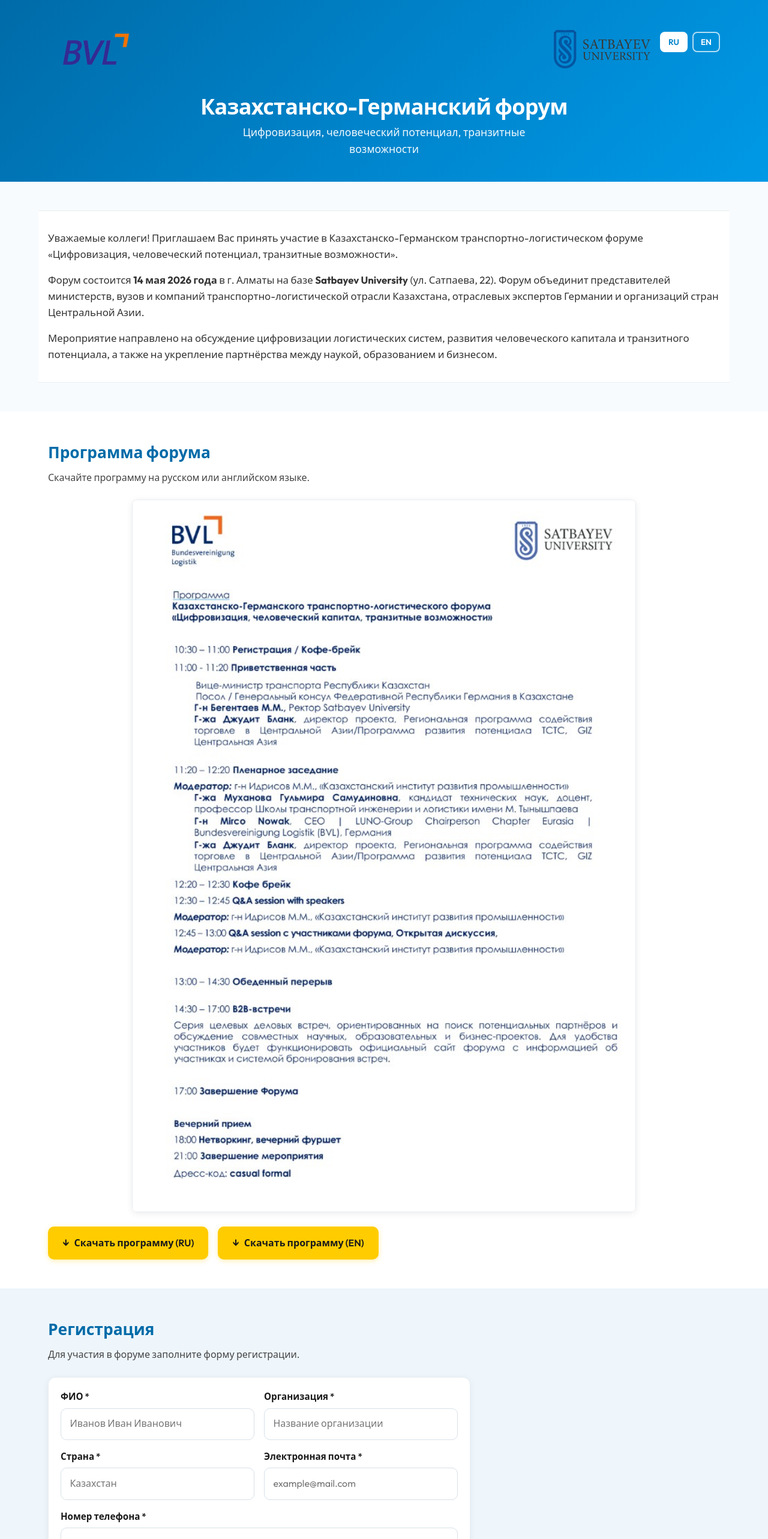
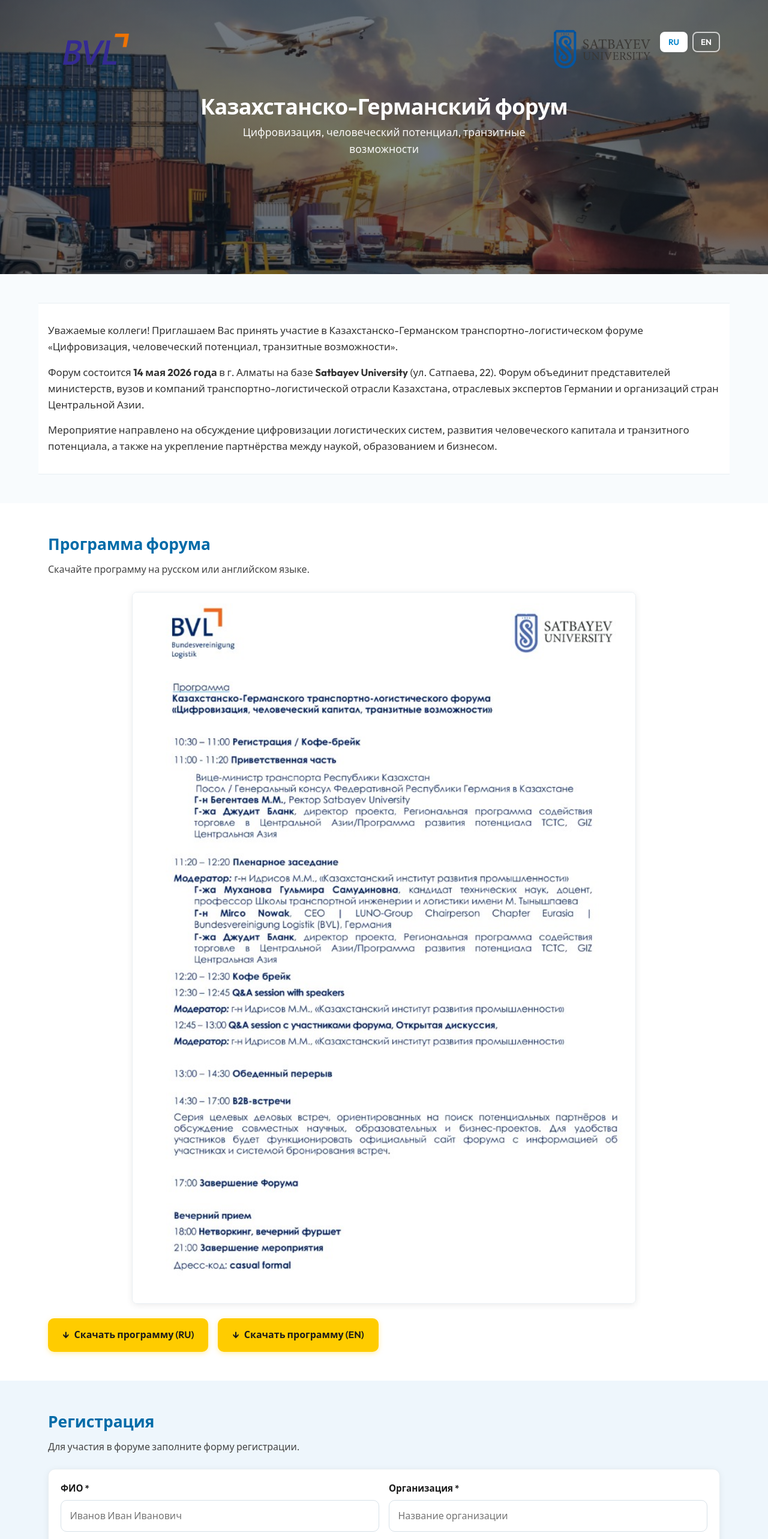
Before and after one commit to zvezdd/KazForum-Logistics, a React (Vite) app: page / in a window 1280 px wide. Shown: the top 2566 px of the page at 60% size. Built offline with nearby package versions, Linux system fonts and the light colour scheme; no server answers.

Commit message:
lil changes

```diff
--- a/src/App.css
+++ b/src/App.css
@@ -40,7 +40,13 @@
 /* —— Header: на всю ширину —— */
 .header {
   width: 100%;
-  background: linear-gradient(135deg, #006ba8 0%, #0083ca 50%, #0099e6 100%);
+  height: 457px;
+  background:
+    linear-gradient(rgba(10, 22, 35, 0.58), rgba(10, 22, 35, 0.58)),
+    url('/hero-logistics.png');
+  background-size: cover;
+  background-position: center;
+  background-repeat: no-repeat;
   color: #fff;
   padding: 2rem 0 2.5rem;
   text-align: center;
@@ -299,7 +305,8 @@
   border-radius: 12px;
   padding: 1.25rem;
   box-shadow: 0 2px 12px rgba(0, 0, 0, 0.06);
-  max-width: 44rem;
+  width: 100%;
+  max-width: none;
 }
 
 .registration-form {
```
Also changed, not shown: public/hero-logistics.png (added).
